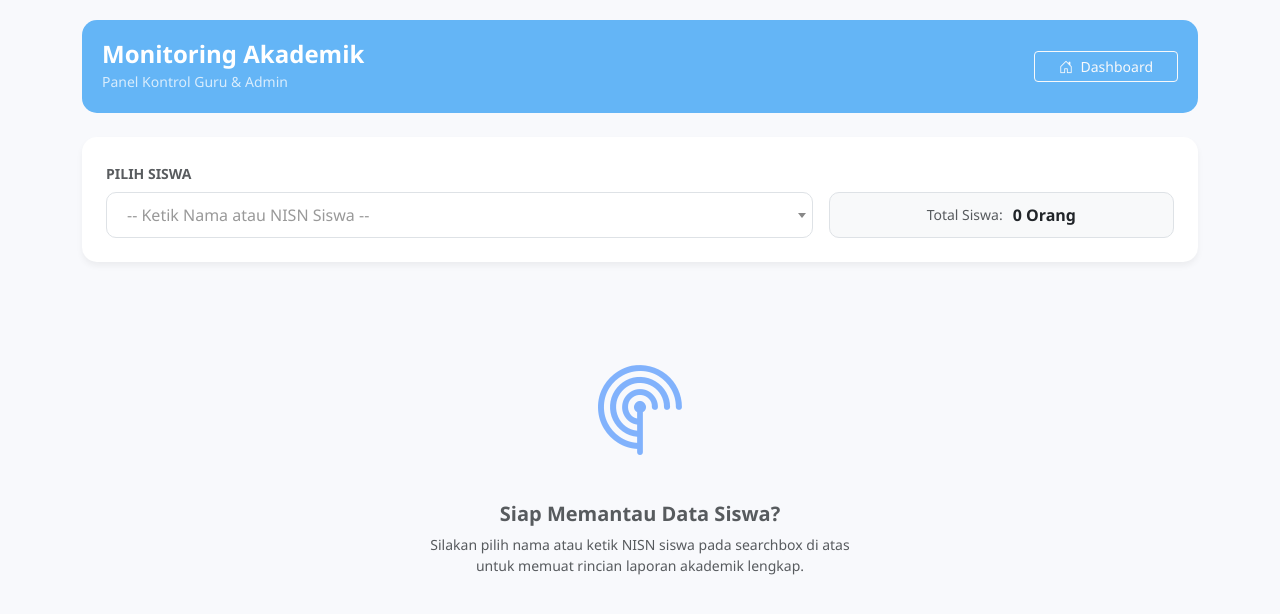
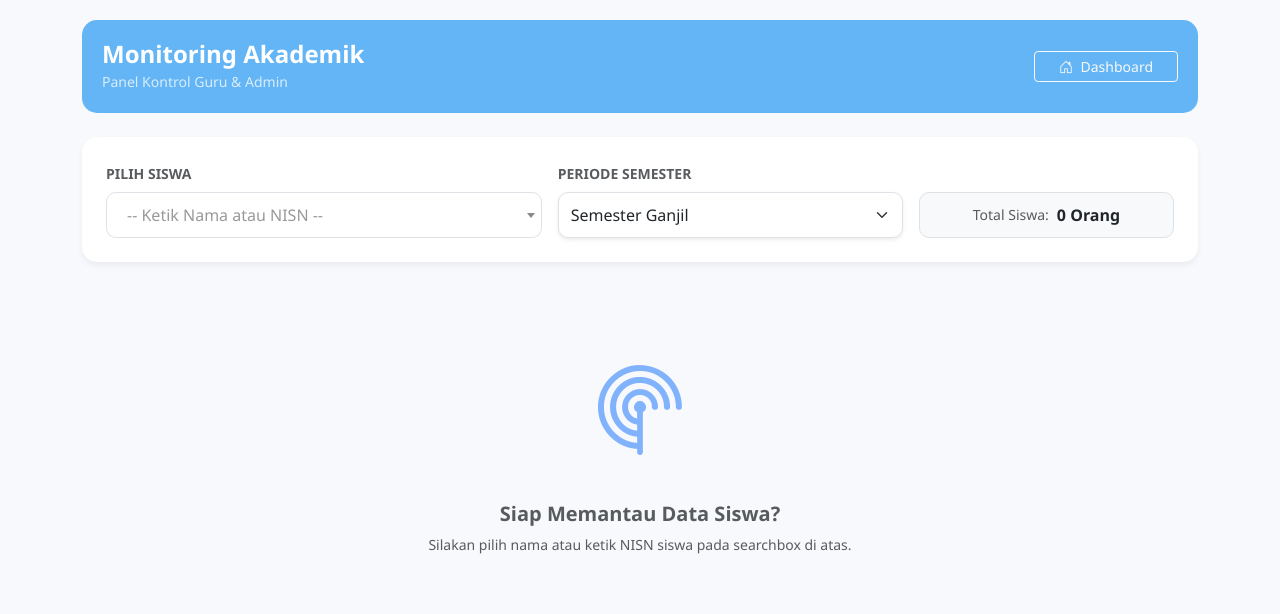
Before and after one commit to edwinhave/sekolahan, a PHP site: page /admin_cek_siswa.php in a window 1280 px wide. Shown: the top 614 px of the page. Run offline with PHP 8.4, Linux system fonts and the light colour scheme; the visitor is signed in with stand-in values (Sample User, id 1); tables that the repository leaves empty or names only in its code hold one stand-in row (values such as "Sample post"); some libraries are stand-ins or nearby versions.

Commit message:
update semesteran - global update

```diff
--- a/admin_cek_siswa.php
+++ b/admin_cek_siswa.php
@@ -7,6 +7,8 @@ if (!isset($_SESSION['nisn']) || $_SESSION['level'] != '2') {
 include 'koneksi.php';
 
 $nisn_terpilih = isset($_GET['nisn']) ? mysqli_real_escape_string($conn, trim($_GET['nisn'])) : '';
+// Menangkap parameter semester, default ke Ganjil jika belum dipilih
+$semester_terpilih = isset($_GET['semester']) ? mysqli_real_escape_string($conn, $_GET['semester']) : 'Ganjil';
 
 $user_data = null;
 if (!empty($nisn_terpilih)) {
@@ -27,7 +29,6 @@ $total_siswa = mysqli_fetch_assoc($q_count_siswa)['total'];
     <title>Admin - Monitoring Siswa</title>
     <link href="https://cdn.jsdelivr.net/npm/bootstrap@5.3.0/dist/css/bootstrap.min.css" rel="stylesheet">
     <link rel="stylesheet" href="https://cdn.jsdelivr.net/npm/bootstrap-icons@1.11.0/font/bootstrap-icons.css">
-
     <link href="https://cdn.jsdelivr.net/npm/select2@4.1.0-rc.0/dist/css/select2.min.css" rel="stylesheet" />
 
     <style>
@@ -73,13 +74,12 @@ $total_siswa = mysqli_fetch_assoc($q_count_siswa)['total'];
             background-color: #e0a800;
         }
 
-        /* Styling Kustom Kecerahan komponen Select2 agar menyatu dengan Bootstrap 5 */
+        /* Select2 Style Alignment */
         .select2-container--default .select2-selection--single {
             height: 46px !important;
             padding: 8px 12px;
             border: 1px solid #dee2e6;
             border-radius: 10px !important;
-            background-color: #fff;
         }
 
         .select2-container--default .select2-selection--single .select2-selection__rendered {
@@ -89,19 +89,6 @@ $total_siswa = mysqli_fetch_assoc($q_count_siswa)['total'];
 
         .select2-container--default .select2-selection--single .select2-selection__arrow {
             height: 44px !important;
-        }
-
-        .select2-dropdown {
-            border: 1px solid #dee2e6 !important;
-            border-radius: 10px !important;
-            box-shadow: 0 4px 12px rgba(0, 0, 0, 0.08);
-            overflow: hidden;
-        }
-
-        .select2-container--default .select2-search--dropdown .select2-search__field {
-            border: 1px solid #dee2e6 !important;
-            border-radius: 6px !important;
-            padding: 6px 10px !important;
         }
     </style>
 </head>
@@ -121,12 +108,11 @@ $total_siswa = mysqli_fetch_assoc($q_count_siswa)['total'];
 
         <div class="card info-card mb-4">
             <div class="card-body p-4">
-                <form action="" method="GET" class="row g-3 align-items-end">
-                    <div class="col-md-8">
+                <form action="" method="GET" id="form-filter" class="row g-3 align-items-end">
+                    <div class="col-md-5">
                         <label class="form-label fw-bold small text-muted text-uppercase">Pilih Siswa</label>
-
                         <select name="nisn" id="select-siswa" class="form-select shadow-sm" style="width: 100%;">
-                            <option value="">-- Ketik Nama atau NISN Siswa --</option>
+                            <option value="">-- Ketik Nama atau NISN --</option>
                             <?php
                             $siswa_list = mysqli_query($conn, "SELECT nisn, nama FROM data_siswa WHERE level='1' ORDER BY nama ASC");
                             while ($s = mysqli_fetch_assoc($siswa_list)) {
@@ -136,9 +122,18 @@ $total_siswa = mysqli_fetch_assoc($q_count_siswa)['total'];
                             ?>
                         </select>
                     </div>
+
                     <div class="col-md-4">
-                        <div class="p-2 bg-light rounded text-center border" style="height: 46px; display: flex; align-items: center; justify-content: center; gap: 10px; border-radius: 10px !important;">
-                            <small class="text-muted">Total Siswa:</small>
+                        <label class="form-label fw-bold small text-muted text-uppercase">Periode Semester</label>
+                        <select name="semester" id="select-semester" class="form-select shadow-sm" style="height: 46px; border-radius: 10px;">
+                            <option value="Ganjil" <?php echo ($semester_terpilih == 'Ganjil') ? 'selected' : ''; ?>>Semester Ganjil</option>
+                            <option value="Genap" <?php echo ($semester_terpilih == 'Genap') ? 'selected' : ''; ?>>Semester Genap</option>
+                        </select>
+                    </div>
+
+                    <div class="col-md-3">
+                        <div class="p-2 bg-light rounded text-center border" style="height: 46px; display: flex; align-items: center; justify-content: center; border-radius: 10px !important;">
+                            <small class="text-muted me-2">Total Siswa:</small>
                             <span class="fw-bold"><?php echo $total_siswa; ?> Orang</span>
                         </div>
                     </div>
@@ -147,7 +142,6 @@ $total_siswa = mysqli_fetch_assoc($q_count_siswa)['total'];
         </div>
 
         <?php if ($user_data): ?>
-
             <div class="alert alert-white shadow-sm border-0 mb-4 d-flex justify-content-between align-items-center" style="border-radius: 15px; background: white;">
                 <div class="d-flex align-items-center">
                     <div class="bg-primary text-white rounded-circle d-flex align-items-center justify-content-center me-3" style="width: 50px; height: 50px;">
@@ -155,10 +149,9 @@ $total_siswa = mysqli_fetch_assoc($q_count_siswa)['total'];
                     </div>
                     <div>
                         <h5 class="fw-bold m-0"><?php echo $user_data['nama']; ?></h5>
-                        <small class="text-muted">NISN: <?php echo $user_data['nisn']; ?> | Kelas: <?php echo $user_data['kelas']; ?></small>
+                        <small class="text-muted">NISN: <?php echo $user_data['nisn']; ?> | Kelas: <?php echo $user_data['kelas']; ?> | <span class="badge bg-dark">Semester <?php echo $semester_terpilih; ?></span></small>
                     </div>
                 </div>
-                <!-- Tombol Cetak Sisi Guru / Wali Kelas -->
                 <a href="cetak.php?nisn=<?php echo $nisn_terpilih; ?>" target="_blank" class="btn btn-outline-primary shadow-sm px-4 rounded-pill">
                     <i class="bi bi-printer me-1"></i> Cetak Rapor
                 </a>
@@ -166,7 +159,7 @@ $total_siswa = mysqli_fetch_assoc($q_count_siswa)['total'];
 
             <div class="card info-card mb-4 overflow-hidden">
                 <div class="card-header bg-white py-3 border-0">
-                    <h6 class="fw-bold m-0"><i class="bi bi-trophy me-2 text-primary"></i>Rincian Nilai Akademik</h6>
+                    <h6 class="fw-bold m-0"><i class="bi bi-trophy me-2 text-primary"></i>Rincian Nilai Akademik - Semester <?php echo $semester_terpilih; ?></h6>
                 </div>
                 <div class="table-responsive">
                     <table class="table table-hover mb-0">
@@ -186,7 +179,8 @@ $total_siswa = mysqli_fetch_assoc($q_count_siswa)['total'];
                         </thead>
                         <tbody>
                             <?php
-                            $q_nilai = mysqli_query($conn, "SELECT n.*, m.matapelajaran FROM tabel_nilai n JOIN mata_pelajaran m ON n.id_matapelajaran = m.id_matapelajaran WHERE n.nisn = '$nisn_terpilih'");
+                            // Query menyaring data berdasarkan $nisn_terpilih DAN $semester_terpilih
+                            $q_nilai = mysqli_query($conn, "SELECT n.*, m.matapelajaran FROM tabel_nilai n JOIN mata_pelajaran m ON n.id_matapelajaran = m.id_matapelajaran WHERE n.nisn = '$nisn_terpilih' AND n.semester = '$semester_terpilih'");
                             if (mysqli_num_rows($q_nilai) > 0) {
                                 while ($n = mysqli_fetch_assoc($q_nilai)):
                             ?>
@@ -209,7 +203,7 @@ $total_siswa = mysqli_fetch_assoc($q_count_siswa)['total'];
                             <?php
                                 endwhile;
                             } else {
-                                echo "<tr><td colspan='10' class='text-center py-5 text-muted'>Siswa ini belum memiliki data nilai.</td></tr>";
+                                echo "<tr><td colspan='10' class='text-center py-5 text-muted'>Siswa tidak memiliki data nilai di Semester " . $semester_terpilih . ".</td></tr>";
                             }
                             ?>
                         </tbody>
@@ -222,21 +216,22 @@ $total_siswa = mysqli_fetch_assoc($q_count_siswa)['total'];
                     <div class="card info-card h-100">
                         <div class="card-body">
                             <div class="d-flex justify-content-between align-items-center mb-4 border-bottom pb-2">
-                                <h6 class="fw-bold m-0"><i class="bi bi-calendar-check me-2 text-success"></i>Data Kehadiran</h6>
+                                <h6 class="fw-bold m-0"><i class="bi bi-calendar-check me-2 text-success"></i>Kehadiran (Semester <?php echo $semester_terpilih; ?>)</h6>
                                 <a href="tambah_kehadiran.php?nisn=<?php echo $nisn_terpilih; ?>" class="btn btn-sm btn-outline-success">Update Harian</a>
                             </div>
 
                             <?php
-                            $q_total = mysqli_query($conn, "SELECT COUNT(*) as total FROM kehadiran WHERE nisn = '$nisn_terpilih'");
+                            $q_total = mysqli_query($conn, "SELECT COUNT(*) as total FROM kehadiran WHERE nisn = '$nisn_terpilih' AND semester = '$semester_terpilih'");
                             $total_hari = mysqli_fetch_assoc($q_total)['total'];
 
-                            $q_hadir = mysqli_query($conn, "SELECT COUNT(*) as total FROM kehadiran WHERE nisn = '$nisn_terpilih' AND status = 'Hadir'");
+                            $q_hadir = mysqli_query($conn, "SELECT COUNT(*) as total FROM kehadiran WHERE nisn = '$nisn_terpilih' AND status = 'Hadir' AND semester = '$semester_terpilih'");
                             $hadir = mysqli_fetch_assoc($q_hadir)['total'];
 
-                            $q_izin_sakit = mysqli_query($conn, "SELECT COUNT(*) as total FROM kehadiran WHERE nisn = '$nisn_terpilih' AND status IN ('Izin', 'Sakit')");
+                            $q_izin_sakit = mysqli_query($conn, "SELECT COUNT(*) as total FROM kehadiran WHERE nisn = '$nisn_terpilih' AND status IN ('Izin', 'Sakit') AND semester = '$semester_terpilih'");
                             $izin_sakit = mysqli_fetch_assoc($q_izin_sakit)['total'];
 
-                            $q_alpha = mysqli_query($conn, "SELECT COUNT(*) as total FROM kehadiran WHERE nisn = '$nisn_terpilih' AND status = 'Alpha'");
+                            $q_alpha = mysqli_query($conn, "SELECT COUNT(*) as total FROM kehadiran WHERE nisn = '$nisn_terpilih' AND status = 'Alpha' AND semester = '$semester_terpilih'");
+
                             $alpha = mysqli_fetch_assoc($q_alpha)['total'];
 
                             $persentase = ($total_hari > 0) ? ($hadir / $total_hari) * 100 : 0;
@@ -251,25 +246,15 @@ $total_siswa = mysqli_fetch_assoc($q_count_siswa)['total'];
 
                             <div class="row g-3 text-center">
                                 <div class="col-4">
-                                    <div class="p-2 bg-light rounded">
-                                        <small class="text-muted d-block small">Hadir</small>
-                                        <span class="fw-bold text-success"><?php echo $hadir; ?></span>
-                                    </div>
+                                    <div class="p-2 bg-light rounded"><small class="text-muted d-block small">Hadir</small><span class="fw-bold text-success"><?php echo $hadir; ?></span></div>
                                 </div>
                                 <div class="col-4">
-                                    <div class="p-2 bg-light rounded">
-                                        <small class="text-muted d-block small">Izin/Sakit</small>
-                                        <span class="fw-bold text-warning"><?php echo $izin_sakit; ?></span>
-                                    </div>
+                                    <div class="p-2 bg-light rounded"><small class="text-muted d-block small">Izin/Sakit</small><span class="fw-bold text-warning"><?php echo $izin_sakit; ?></span></div>
                                 </div>
                                 <div class="col-4">
-                                    <div class="p-2 bg-light rounded">
-                                        <small class="text-muted d-block small">Alpha</small>
-                                        <span class="fw-bold text-danger"><?php echo $alpha; ?></span>
-                                    </div>
+                                    <div class="p-2 bg-light rounded"><small class="text-muted d-block small">Alpha</small><span class="fw-bold text-danger"><?php echo $alpha; ?></span></div>
                                 </div>
                             </div>
-
                         </div>
                     </div>
                 </div>
@@ -293,17 +278,13 @@ $total_siswa = mysqli_fetch_assoc($q_count_siswa)['total'];
                                                     <small class='text-muted' style='font-size: 0.75rem;'>" . date('d M Y', strtotime($p['tanggal'])) . "</small>
                                                 </div>
                                                 <div class='d-flex gap-1'>
-                                                    <a href='edit_pelanggaran.php?id=" . $p['id_pelanggaran'] . "' class='btn btn-sm btn-outline-warning py-0 px-2' style='font-size: 0.75rem;' title='Edit'>
-                                                        <i class='bi bi-pencil'></i>
-                                                    </a>
-                                                    <a href='hapus_pelanggaran.php?id=" . $p['id_pelanggaran'] . "' class='btn btn-sm btn-outline-danger py-0 px-2' style='font-size: 0.75rem;' onclick='return confirm(\"Apakah Anda yakin ingin menghapus catatan pelanggaran ini?\")' title='Hapus'>
-                                                        <i class='bi bi-trash'></i>
-                                                    </a>
+                                                    <a href='edit_pelanggaran.php?id=" . $p['id_pelanggaran'] . "' class='btn btn-sm btn-outline-warning py-0 px-2'><i class='bi bi-pencil'></i></a>
+                                                    <a href='hapus_pelanggaran.php?id=" . $p['id_pelanggaran'] . "' class='btn btn-sm btn-outline-danger py-0 px-2' onclick='return confirm(\"Hapus?\")'><i class='bi bi-trash'></i></a>
                                                 </div>
                                               </div>";
                                     }
                                 } else {
-                                    echo "<div class='text-center py-4 text-muted small italic'>Tidak ada catatan pelanggaran untuk siswa ini.</div>";
+                                    echo "<div class='text-center py-4 text-muted small italic'>Tidak ada catatan pelanggaran.</div>";
                                 }
                                 ?>
                             </div>
@@ -314,11 +295,9 @@ $total_siswa = mysqli_fetch_assoc($q_count_siswa)['total'];
 
         <?php else: ?>
             <div class="text-center py-5">
-                <div class="mb-4">
-                    <i class="bi bi-radar text-primary" style="font-size: 6rem; opacity: 0.5;"></i>
-                </div>
+                <div class="mb-4"><i class="bi bi-radar text-primary" style="font-size: 6rem; opacity: 0.5;"></i></div>
                 <h5 class="text-muted fw-bold">Siap Memantau Data Siswa?</h5>
-                <p class="text-muted small">Silakan pilih nama atau ketik NISN siswa pada searchbox di atas<br>untuk memuat rincian laporan akademik lengkap.</p>
+                <p class="text-muted small">Silakan pilih nama atau ketik NISN siswa pada searchbox di atas.</p>
             </div>
         <?php endif; ?>
     </div>
@@ -329,16 +308,15 @@ $total_siswa = mysqli_fetch_assoc($q_count_siswa)['total'];
 
     <script>
         $(document).ready(function() {
-            // Inisialisasi plugin Select2 pada element select
             $('#select-siswa').select2({
-                placeholder: "-- Ketik Nama atau NISN Siswa --",
+                placeholder: "-- Ketik Nama atau NISN --",
                 allowClear: true
             });
 
-            // Trigger submit otomatis ketika item di dalam dropdown dipilih
-            $('#select-siswa').on('change', function() {
-                if ($(this).val() !== "") {
-                    this.form.submit();
+            // Otomatis reload halaman jika siswa atau semester diubah
+            $('#select-siswa, #select-semester').on('change', function() {
+                if ($('#select-siswa').val() !== "") {
+                    $('#form-filter').submit();
                 }
             });
         });
```
Also changed, not shown: menu.php (+66 -84 lines).
